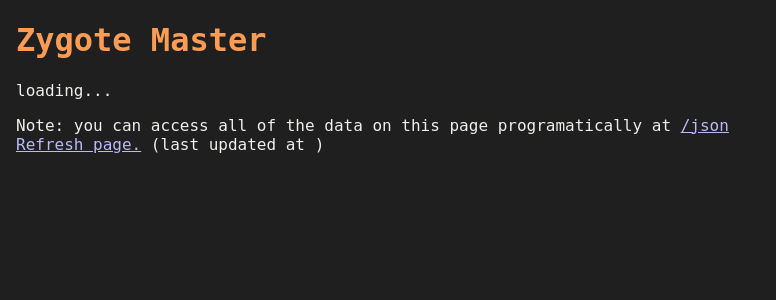
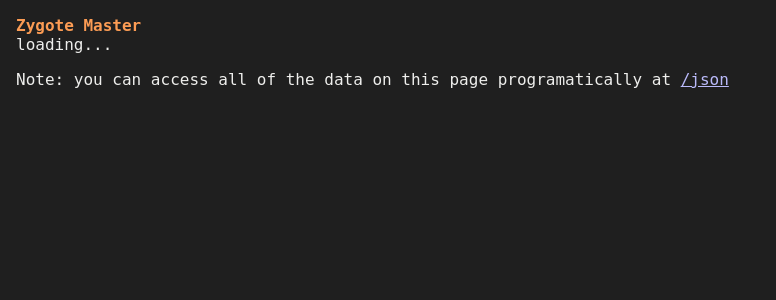
Before and after one commit to Yelp/zygote, a Python web app: template templates/home.html in a window 1280 px wide. Shown: the top 300 px of the page, without its empty margins (0-776 px from the left). Run offline with Jinja, Linux system fonts and the light colour scheme; the template is opened without the code that fills it, so the values that code supplies are empty; some libraries are stand-ins or nearby versions; some web fonts are replaced.

Commit message:
js/html cleanups, make control page https friendly

```diff
--- a/static/main.js
+++ b/static/main.js
@@ -49,8 +49,6 @@
 		$('#content').html(Mustache.to_html(template, vars));
 	};
 
-	var refreshWidget = $('#refresh_widget');
-
 	var updateVars = function () {
 		$.get('/json', function (data) {
 			lastRefreshed = new Date();
@@ -58,7 +56,6 @@
 			if (template) {
 				render();
 			}
-			refreshWidget.text((new Date()).toLocaleString());
 		});
 	};
 
@@ -72,10 +69,4 @@
 
 	updateVars();
 	setInterval(updateVars, 1000);
-
-	$('#refresh_page').click(function (e) {
-		e.preventDefault();
-		updateVars();
-	});
-
 });
--- /dev/null
+++ b/static/reset-min.css
@@ -0,0 +1,8 @@
+/*
+Copyright (c) 2010, Yahoo! Inc. All rights reserved.
+Code licensed under the BSD License:
+http://developer.yahoo.com/yui/license.html
+version: 3.3.0
+build: 3167
+*/
+html{color:#000;background:#FFF;}body,div,dl,dt,dd,ul,ol,li,h1,h2,h3,h4,h5,h6,pre,code,form,fieldset,legend,input,textarea,p,blockquote,th,td{margin:0;padding:0;}table{border-collapse:collapse;border-spacing:0;}fieldset,img{border:0;}address,caption,cite,code,dfn,em,strong,th,var{font-style:normal;font-weight:normal;}li{list-style:none;}caption,th{text-align:left;}h1,h2,h3,h4,h5,h6{font-size:100%;font-weight:normal;}q:before,q:after{content:'';}abbr,acronym{border:0;font-variant:normal;}sup{vertical-align:text-top;}sub{vertical-align:text-bottom;}input,textarea,select{font-family:inherit;font-size:inherit;font-weight:inherit;}input,textarea,select{*font-size:100%;}legend{color:#000;}
--- a/templates/home.html
+++ b/templates/home.html
@@ -2,10 +2,10 @@
 <html>
   <head>
 	<title>zygote</title>
-	<link rel="stylesheet" type="text/css" href="http://yui.yahooapis.com/3.3.0/build/cssreset/reset-min.css">
+	<link rel="stylesheet" type="text/css" href="{{static_url('reset-min.css')}}">
 	<link rel="stylesheet" type="text/css" href="{{static_url('base.css')}}" />
 	<script type="text/javascript" src="{{static_url('mustache.js')}}"></script>
-	<script type="text/javascript" src="http://ajax.googleapis.com/ajax/libs/jquery/1.6.1/jquery.min.js"></script>
+	<script type="text/javascript" src="//ajax.googleapis.com/ajax/libs/jquery/1.6.1/jquery.min.js"></script>
 	<script type="text/javascript" src="{{static_url('main.js')}}"></script>
   </head>
   <body>
@@ -13,8 +13,6 @@
 	<div id="content">loading...</div>
 	<div class="vgap">
 	  Note: you can access all of the data on this page programatically at <a href="/json">/json</a>
-	  <br>
-	  <a href="#" id="refresh_page">Refresh page.</a> (last updated at <span id="refresh_widget"></span>)
 	</div>
   </body>
 </html>
```
